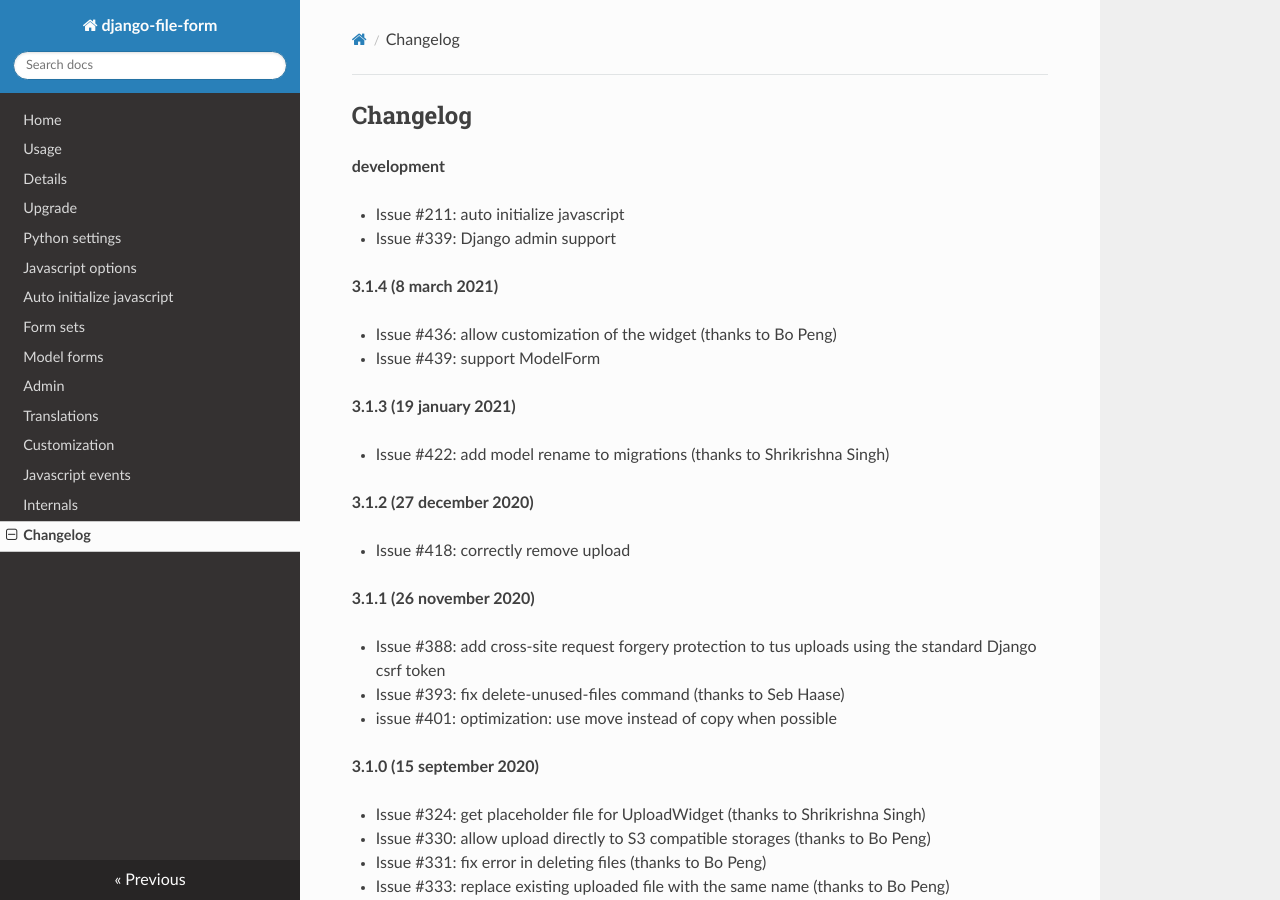
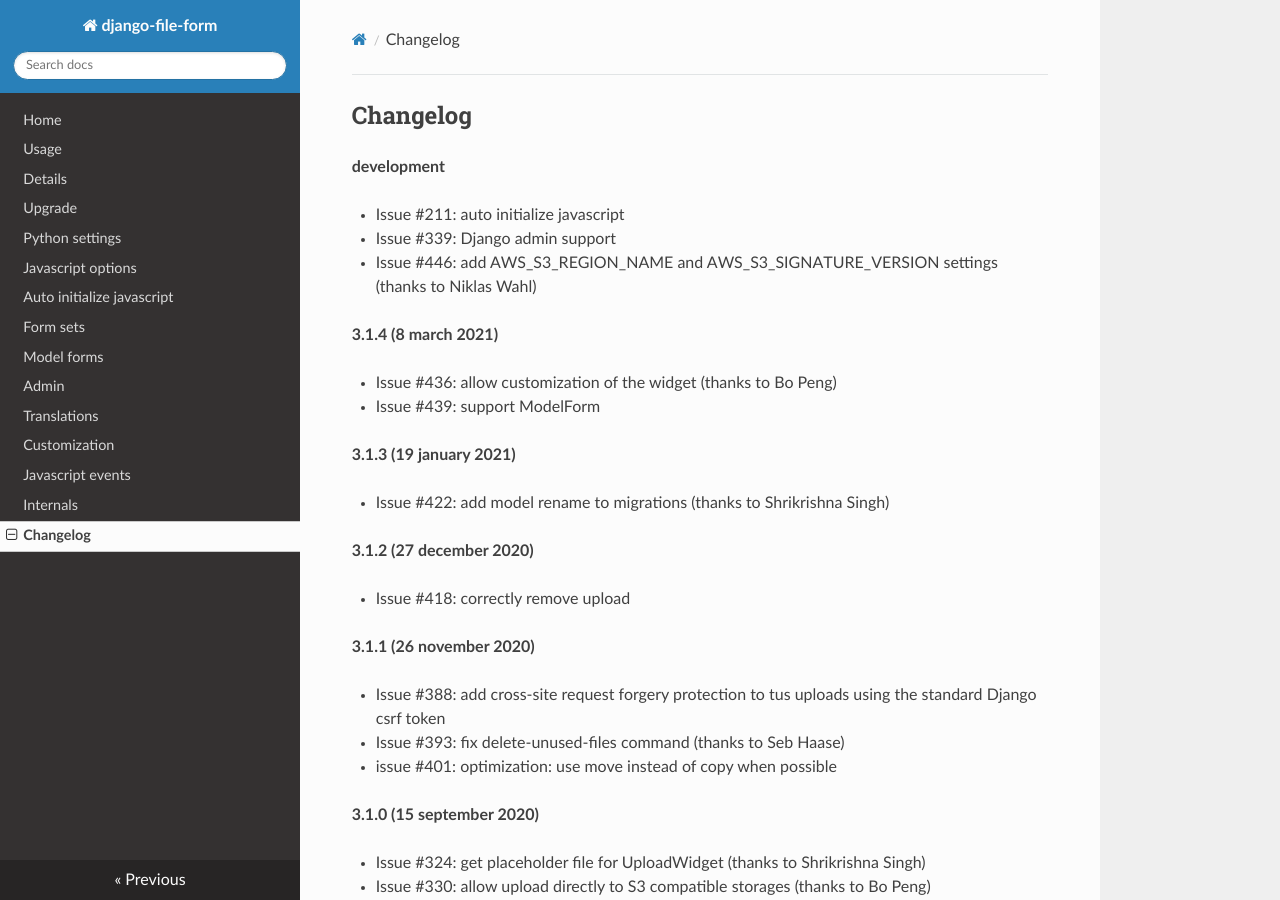
Before and after one commit to mbraak/django-file-form, an MkDocs documentation site: the page built from docs/changelog.md, in a window 1280 px wide and 900 px high. Built offline with MkDocs 1.6.1, drawn with Linux system fonts in a browser that asks for light colours; nearby versions of some CDN libraries.

Commit message:
Update changelog

```diff
--- a/docs/changelog.md
+++ b/docs/changelog.md
@@ -4,6 +4,7 @@
 
   * Issue #211: auto initialize javascript
   * Issue #339: Django admin support
+  * Issue #446: add AWS_S3_REGION_NAME and AWS_S3_SIGNATURE_VERSION settings (thanks to Niklas Wahl)
 
 **3.1.4 (8 march 2021)**
 
```
